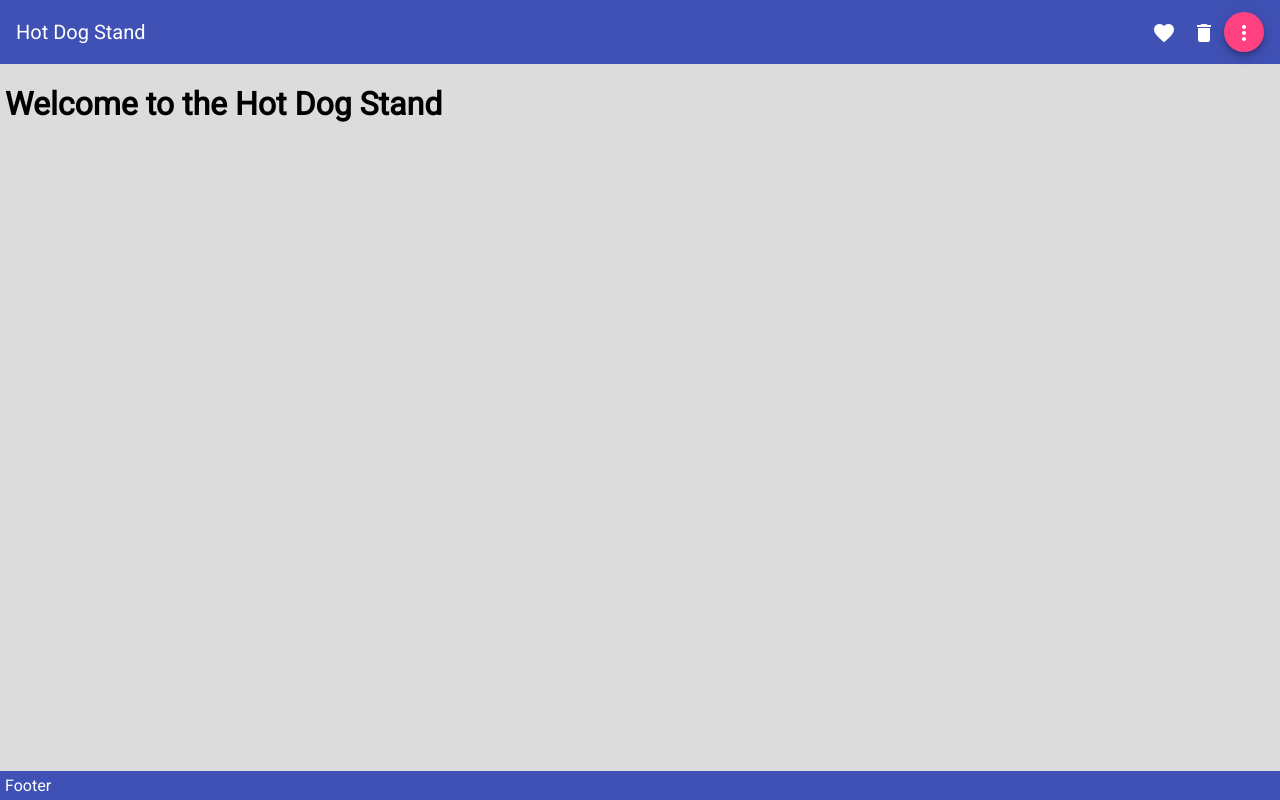
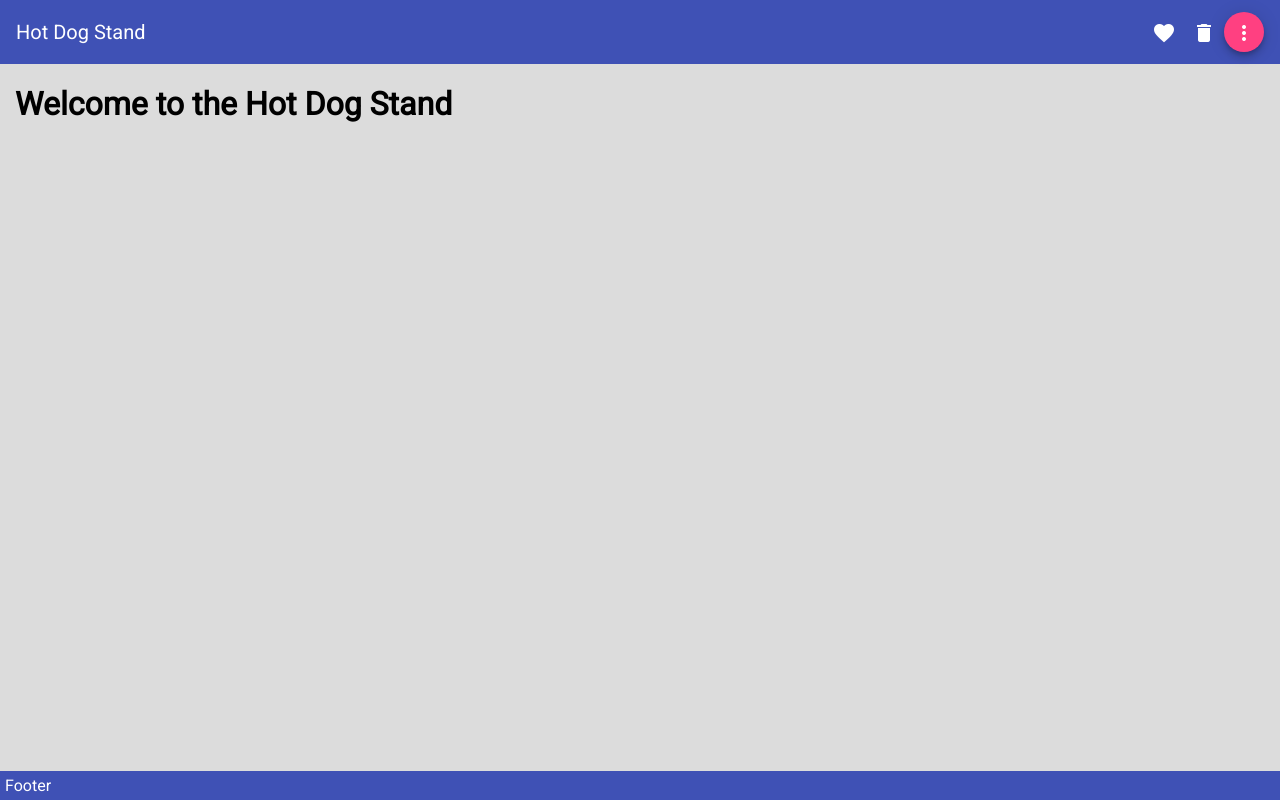
Before and after one commit to GiffenGood/hotdogstand, an Angular app: page /home in a window 1280 px wide. Built offline with nearby package versions, Linux system fonts and the light colour scheme.

Commit message:
adding msgs

```diff
--- a/package.json
+++ b/package.json
@@ -47,6 +47,6 @@
     "protractor": "~5.1.2",
     "ts-node": "~4.1.0",
     "tslint": "~5.9.1",
-    "typescript": "~2.5.3"
+    "typescript": "~2.7.1"
   }
 }
--- a/src/app/app.component.css
+++ b/src/app/app.component.css
@@ -3,8 +3,8 @@
 }
 
 .main {
-    padding-left: 5px;
-    padding-right: 5px;
+    padding-left: 15px;
+    padding-right: 15px;
     background-color: gainsboro;
     overflow-y: auto
 }
--- a/src/app/app.component.html
+++ b/src/app/app.component.html
@@ -1,9 +1,16 @@
 <div class="container" fxLayout="column">
-  <div class="toolbar" >
+  <div class="toolbar">
     <mjb-toolbar></mjb-toolbar>
   </div>
   <div class="main" fxFlex>
-    <router-outlet></router-outlet>
+    <div fxFlexLayout>
+      <div fxFlex="85%">
+        <router-outlet></router-outlet>
+      </div>
+      <div fxFlex="15%">
+          <router-outlet name="messages"></router-outlet>
+      </div>
+    </div>
   </div>
   <div class="footer" fxFlex="0 0 auto">
     Footer
--- a/src/app/app.module.ts
+++ b/src/app/app.module.ts
@@ -8,6 +8,7 @@ import { NgModule } from '@angular/core';
 import { AppRoutingModule } from './app-routing.module';
 import { AppComponent } from './app.component';
 import { ToolbarComponent } from './toolbar/toolbar.component';
+import { MsgsModule } from './msgs/msgs.module';
 
 @NgModule({
   declarations: [
@@ -20,6 +21,7 @@ import { ToolbarComponent } from './toolbar/toolbar.component';
     BrowserAnimationsModule,
     ThirdPartyModule,
     StoreModule,
+    MsgsModule,
     AppRoutingModule
   ],
   providers: [],
--- a/tsconfig.json
+++ b/tsconfig.json
@@ -7,6 +7,7 @@
     "moduleResolution": "node",
     "emitDecoratorMetadata": true,
     "experimentalDecorators": true,
+    "strictNullChecks": false,
     "target": "es5",
     "typeRoots": [
       "node_modules/@types"
```
Also changed, not shown: src/app/msgs/msgs.module.ts (added, +10 -0 lines), src/app/third-party.module.ts (+5 -2 lines), 1 other file (tests, documents, lock files or other folders).
